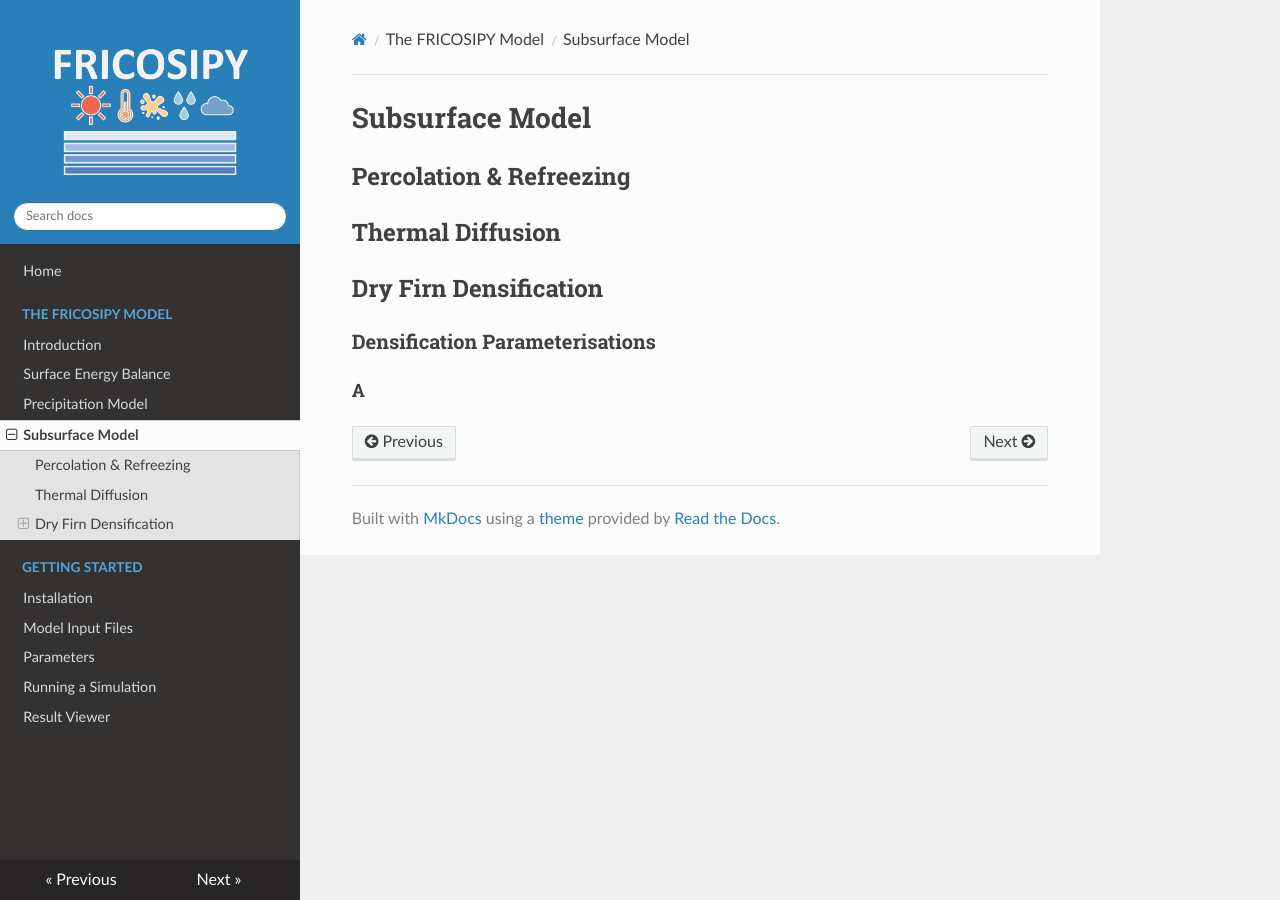
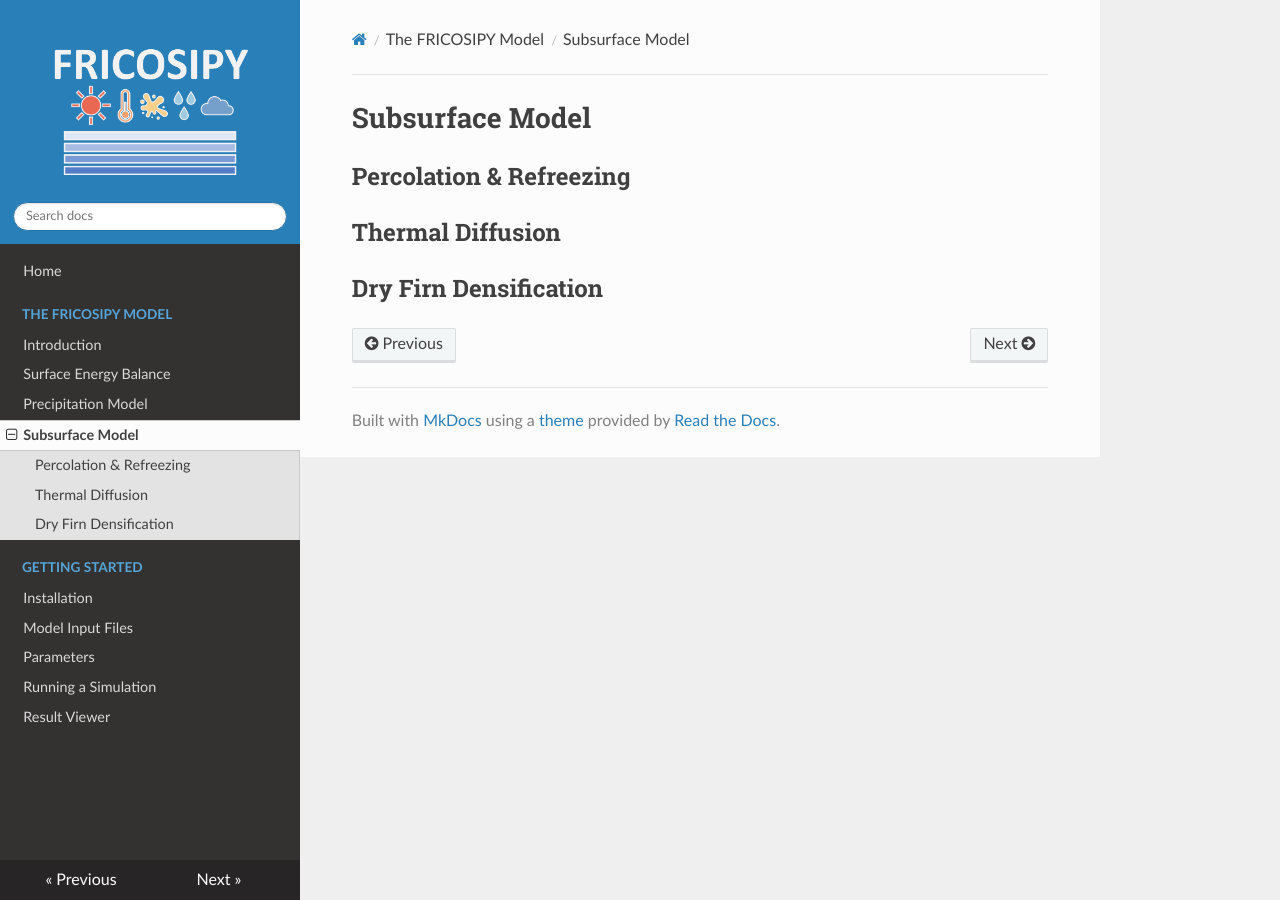
Before and after one commit to MarcusGastaldello/FRICOSIPY, an MkDocs documentation site: the page built from docs/subsurface_model.md, in a window 1280 px wide. Built offline with MkDocs 1.6.1, drawn with Linux system fonts in a browser that asks for light colours; nearby versions of some CDN libraries.

Commit message:
Update subsurface_model.md

```diff
--- a/docs/subsurface_model.md
+++ b/docs/subsurface_model.md
@@ -5,7 +5,3 @@
 ## Thermal Diffusion
 
 ## Dry Firn Densification
-
-### Densification Parameterisations
-
-#### A
```
